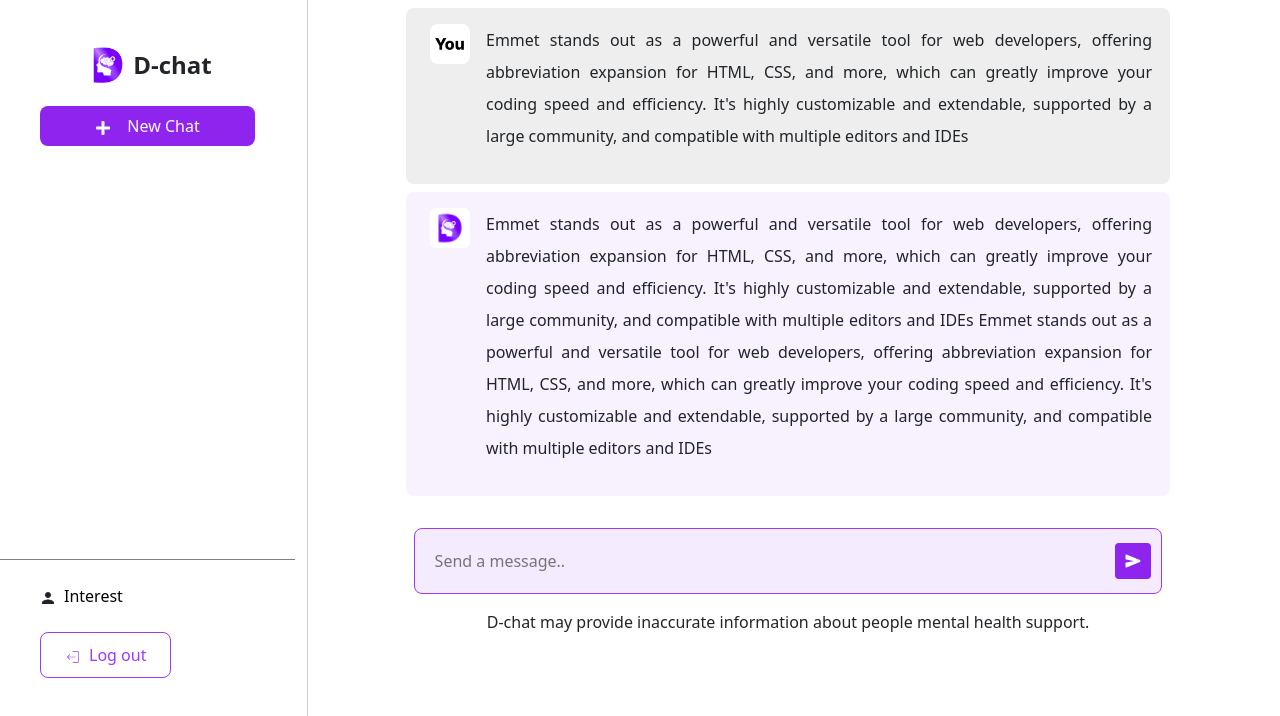
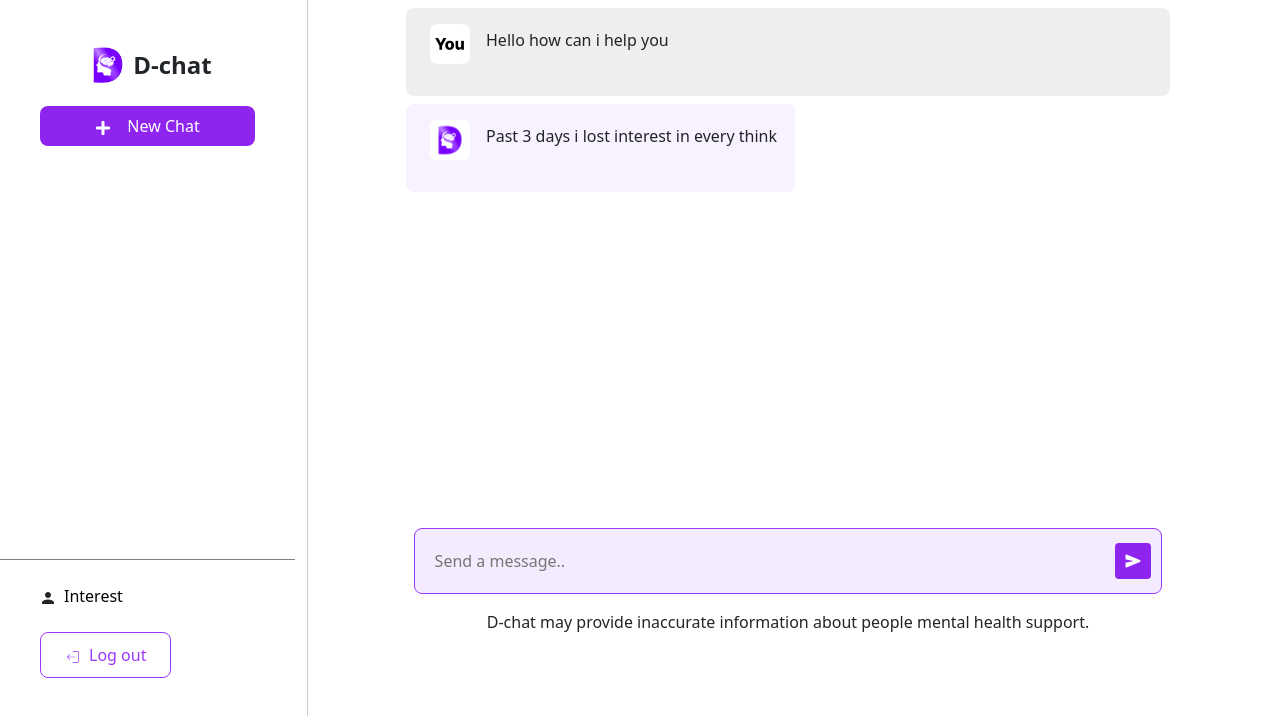
Before and after one commit to vickash-zbb/dchatbot, a React (Vite) app in the folder client/: page /chatbot in a window 1280 px wide. Shown: the top 716 px of the page. Built offline with nearby package versions, Linux system fonts and the light colour scheme.

Commit message:
content change by k

```diff
--- a/client/src/Components/Chatbot/Chatbot.jsx
+++ b/client/src/Components/Chatbot/Chatbot.jsx
@@ -48,15 +48,11 @@ const Chatbot = () => {
           <div className="chats col-md-10">
             <div className="chat">
               <img src={userimg} alt="" className="usericon" />
-              <p className="txt">
-                Emmet stands out as a powerful and versatile tool for web developers, offering abbreviation expansion for HTML, CSS, and more, which can greatly improve your coding speed and efficiency. It's highly customizable and extendable, supported by a large community, and compatible with multiple editors and IDEs
-              </p>
+              <p className="txt">Hello how can i help you</p>
             </div>
             <div className="chat bot">
               <img src={logo} alt="" className="userlogo" />
-              <p className="txt">
-                Emmet stands out as a powerful and versatile tool for web developers, offering abbreviation expansion for HTML, CSS, and more, which can greatly improve your coding speed and efficiency. It's highly customizable and extendable, supported by a large community, and compatible with multiple editors and IDEs Emmet stands out as a powerful and versatile tool for web developers, offering abbreviation expansion for HTML, CSS, and more, which can greatly improve your coding speed and efficiency. It's highly customizable and extendable, supported by a large community, and compatible with multiple editors and IDEs
-              </p>
+              <p className="txt">Past 3 days i lost interest in every think </p>
             </div>
           </div>
           <div className="chatfooter d-flex justify-content-center align-items-center">
```
